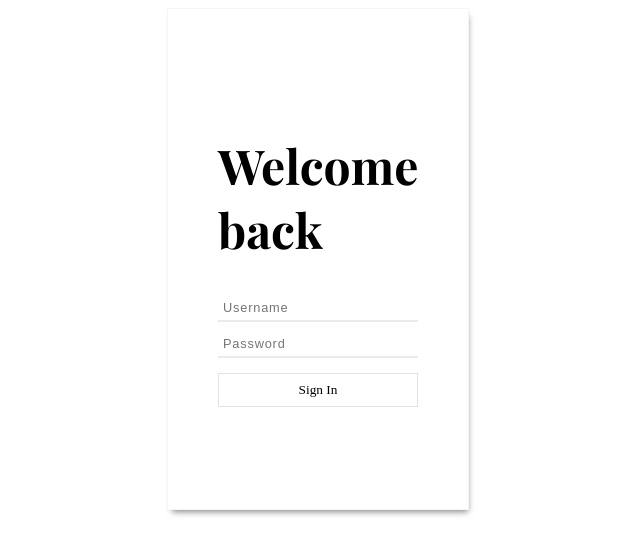
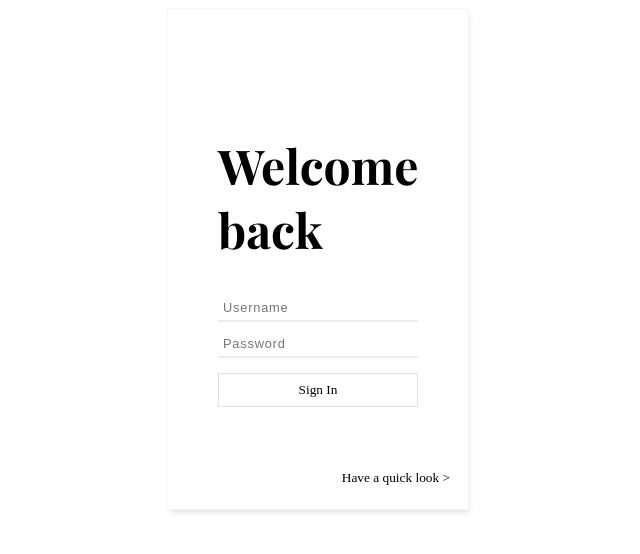
Before and after one commit to kaihengann/unblog-frontend, a React (Create React App) app: page /login in a window 1280 px wide. Shown: the top 554 px of the page, without its empty margins (322-962 px from the left). Built offline with nearby package versions, Linux system fonts and the light colour scheme; no server answers; a web font is replaced by a local one.

Commit message:
Add demo mode

```diff
--- a/src/components/App/App.js
+++ b/src/components/App/App.js
@@ -78,6 +78,14 @@ class App extends React.Component {
     this.setState({ allPosts });
   };
 
+  onNewPost = () => {
+    this.setState({
+      editMode: true,
+      currentPost: null,
+      editorState: EditorState.createEmpty()
+    });
+  };
+
   onEditClick = event => {
     event.preventDefault();
     this.setState({ editMode: !this.state.editMode });
@@ -102,14 +110,6 @@ class App extends React.Component {
     this.onEditorChange(
       RichUtils.toggleInlineStyle(this.state.editorState, "ITALIC")
     );
-  };
-
-  onNewPost = () => {
-    this.setState({
-      editMode: true,
-      currentPost: null,
-      editorState: EditorState.createEmpty()
-    });
   };
 
   onChange = event => this.setState({ [event.target.id]: event.target.value });
@@ -179,6 +179,21 @@ class App extends React.Component {
       RichUtils.toggleBlockType(this.state.editorState, blockType)
     );
   };
+
+  onDemo = async () => {
+    const data = await userLogin("user2", "password2")
+    if (data.jwt) {
+      sessionStorage.setItem("jwt", data.jwt);
+      sessionStorage.setItem("username", data.username);
+      this.setState({
+        isSignedIn: true,
+        currentUser: data.username
+      });
+      const allPosts = await getAllPosts();
+      this.setState({ allPosts })
+    }
+  }
+
 
   render() {
     const isSignedIn = sessionStorage.getItem("jwt");
@@ -259,6 +274,7 @@ class App extends React.Component {
                 onChange={this.onChange}
                 onSubmit={this.onSubmit}
                 isSignedIn={this.state.isSignedIn}
+                onDemo={this.onDemo}
               />
             )}
           />
--- a/src/components/Login/Login.css
+++ b/src/components/Login/Login.css
@@ -1,26 +1,26 @@
 .loginFormContainer {
-  height:500px;
+  position: relative;
+  display: flex;
+  height: 500px;
   width: 300px;
-  margin:auto;
-  display:flex;
+  margin: auto;
   align-content: center;
   justify-content: center;
   border: 1px solid whitesmoke;
-  box-shadow: 2px 5px 6px -3px rgba(111, 111, 111, 0.8);
+  box-shadow: 2px 5px 6px -3px rgba(111, 111, 111, 0.25);
 }
 
 .loginForm {
   width: 200px;
-  display:flex;
+  display: flex;
   flex-direction: column;
   justify-content: center;
   background-color: white;
 }
 
 .loginInput {
-  margin: 5px 0px ;
+  margin: 5px 0px;
   padding: 0 5px;
-  /* width: 100px; */
   border-style: none;
   border: 0;
   outline: none;
@@ -36,15 +36,13 @@
 }
 
 .loginInput:hover {
-  border-bottom:2px solid #4fb298;
+  border-bottom: 2px solid #4fb298;
 }
 
 button {
   margin: 10px 0px;
   padding: 8px;
 }
-
-
 
 button:focus {
   outline: none;
@@ -53,3 +51,13 @@ button:focus {
 h1 {
   margin-bottom: 30px;
 }
+
+#demoButton {
+  position: absolute;
+  text-decoration: none;
+  border: none;
+  /* height:20px;
+  width:50px; */
+  bottom: 5px;
+  right: 10px;
+}
--- a/src/components/Login/Login.js
+++ b/src/components/Login/Login.js
@@ -2,7 +2,7 @@ import React from "react";
 import "./Login.css";
 import { Redirect } from "react-router-dom";
 
-const Login = ({ onChange, onSubmit, isSignedIn }) => {
+const Login = ({ onChange, onSubmit, isSignedIn, onDemo }) => {
   if (isSignedIn) return <Redirect to="/" />
 
   return (
@@ -27,6 +27,9 @@ const Login = ({ onChange, onSubmit, isSignedIn }) => {
               Sign In
             </button>
           </div>
+          <button id="demoButton" onClick={onDemo}>
+            Have a quick look &gt;
+          </button>
     </div>
   );
 };
```
